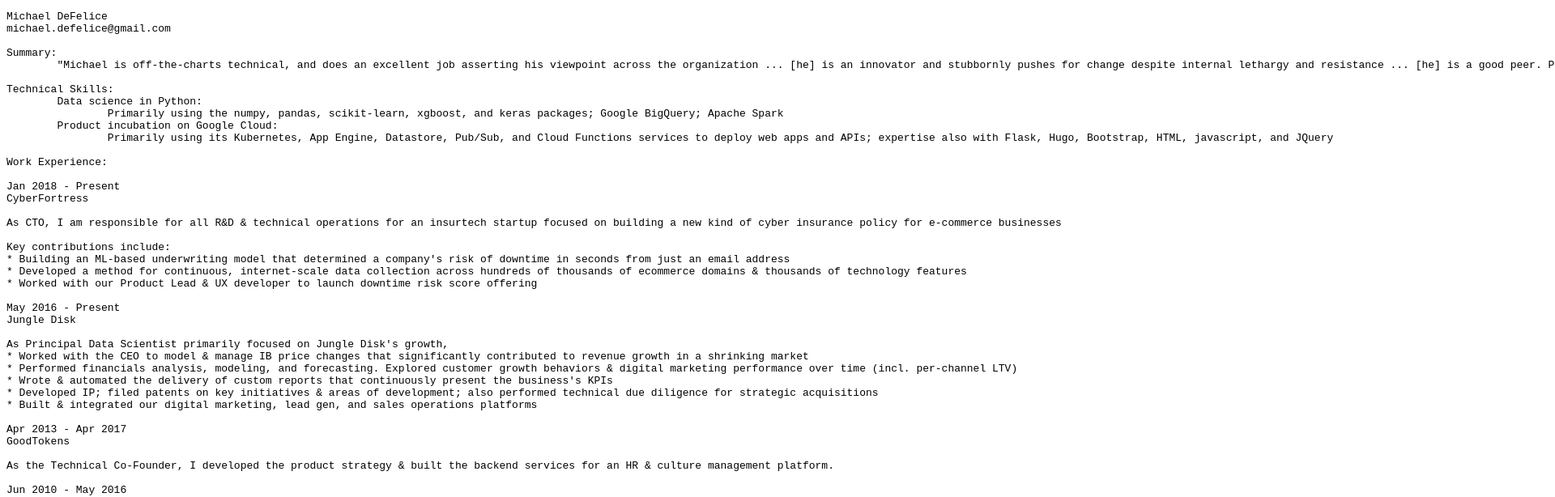
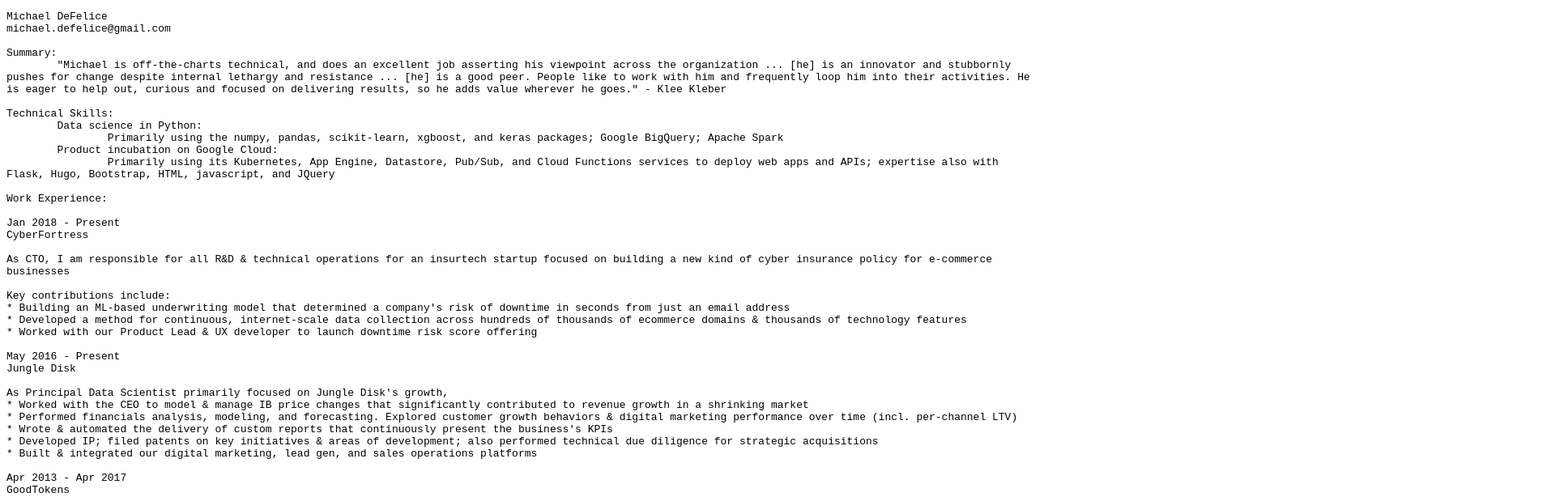
Before and after one commit to mtdefelice/mtdefelice.github.io, a plain HTML site: page docs/index.html in a window 1280 px wide. Shown: the top 614 px of the page at 81% size, 1920 px wide, since content can reach past the window. Drawn offline with Linux system fonts and the light colour scheme.

Commit message:
Wrap pre content

```diff
--- a/docs/index.html
+++ b/docs/index.html
@@ -7,7 +7,7 @@
 <title>Michael DeFelice</title>
 </head>
 <body>
-<pre>
+<pre style = 'white-space: pre-wrap;'>
 Michael DeFelice
 michael.defelice@gmail.com
 
```
Also changed, not shown: 1 other file.
